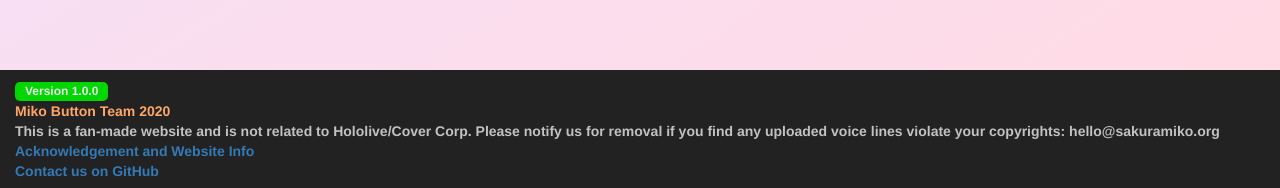
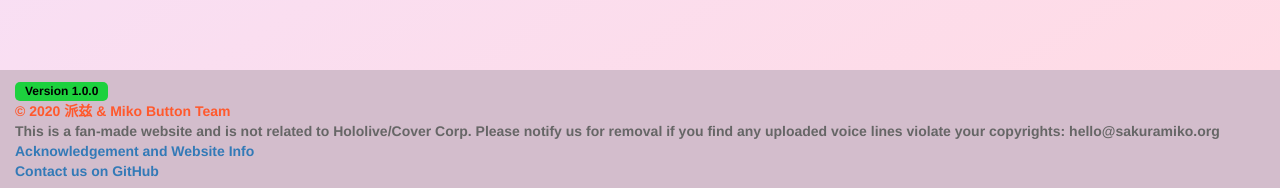
Before and after one commit to vbup-osc/miko-button, a Vue app: page / in a window 1280 px wide. Shown: the part 730-918 px from the top of the page. Built offline with nearby package versions, Linux system fonts and the light colour scheme.

Commit message:
Modify project color

```diff
--- a/src/App.vue
+++ b/src/App.vue
@@ -45,10 +45,10 @@
         </div>
         <footer class="footer">
             <div class="container-fluid footer-content">
-                <button class="btn-buttom btn-buttom-info"><a href="javascript:location.reload();" style="color: #eeeeee;text-decoration: none">Version 1.0.0</a></button>
+                <button class="btn-buttom btn-buttom-info"><a href="javascript:location.reload();" style="color: #000000;text-decoration: none">Version 1.0.0</a></button>
                 <div class="pull-left">
-                    <div class="text-left" style="color: rgba(255, 166, 102);">{{$t("info.author")}}</div>
-                    <div class="text-left">{{$t("info.notOfficial")}}</div>
+                    <div class="text-left" style="color: #FF592D">{{$t("info.author")}}</div>
+                    <div class="text-left" style="color: #666666">{{$t("info.notOfficial")}}</div>
                     <div class="text-left"><a href="https://voicebuttonunitedproject.github.io/MikoButton/" target="_blank">{{$t("info.audioStaff")}}</a></div>
                     <div class="text-left"><a href="https://github.com/VoiceButtonUnitedProject/MikoButton" target="_blank">{{$t("info.toGithub")}}</a></div>
                 </div>
@@ -70,7 +70,7 @@
 .btn-buttom-info {
     color: #fff;
     font-size: 12px;
-    background-color: rgb(0, 214, 0);
+    background-color: #1dd13e;
     border-radius: 5px;
 }
 .btn-buttom-info:hover {
@@ -170,7 +170,7 @@
     width: 100%;
     height: 100%;
     min-height: 60px;
-    background-color: #222222;
+    background-color: #d3bdcc;
 }
 .footer-content {
     padding-top: 10px;
--- a/src/locales/en-US.js
+++ b/src/locales/en-US.js
@@ -2,7 +2,7 @@ const en_US = {
     info: {
         title: "Miko Button",
         info: "Info",
-        author: "Miko Button Team 2020",
+        author: "© 2020 派兹 & Miko Button Team",
         null: "Null",
         subscriber: "Current YouTube Subscribers:",
         audioStaff: "Acknowledgement and Website Info",
--- a/src/locales/ja-JP.js
+++ b/src/locales/ja-JP.js
@@ -4,7 +4,7 @@ const ja_JP = {
         info: "通知",
         null: "空",
         subscriber: "現在までのチャンネル登録者人数:",
-        author: "みこボタンチーム 2020",
+        author: "© 2020 派兹 & みこボタンチーム",
         audioStaff: "感謝リストとウェブサイト情報",
         toGithub: "Githubに関する貴重なフィードバックを提供してください",
         notOfficial: "このサイトはファンの作品であり、公式とは関係ありません。アップロードした音声ファイルがあなたの権利を侵害している場合は、すぐに削除するように私たちに通知してください:hello@sakuramiko.org",
--- a/src/locales/zh-CN.js
+++ b/src/locales/zh-CN.js
@@ -2,12 +2,12 @@ const zh_CN = {
     info: {
         title: "樱按钮",
         info: "信息",
-        author: "樱按钮团队 2020",
+        author: "© 2020 派兹 & 樱按钮团队",
         null: "空",
         subscriber: "当前Youtube订阅数为：",
         audioStaff: "鸣谢名单以及网站相关",
         toGithub: "请在GitHub提出您的宝贵意见",
-        notOfficial: "本站为爱好者作品，和hololive官方没有关联。上传的音频文件若有侵犯您的权益，请立即联系我们删除:hello@sakuramiko.org",
+        notOfficial: "本站为爱好者作品，与 hololive 官方没有任何关联。上传的音频文件若侵犯到您的权益，请立即联系我们删除:hello@sakuramiko.org",
         overlapTips: "叠加播放无法暂停，同时会创建大量线程，建议偶尔刷新页面"
     },
     action: {
```
